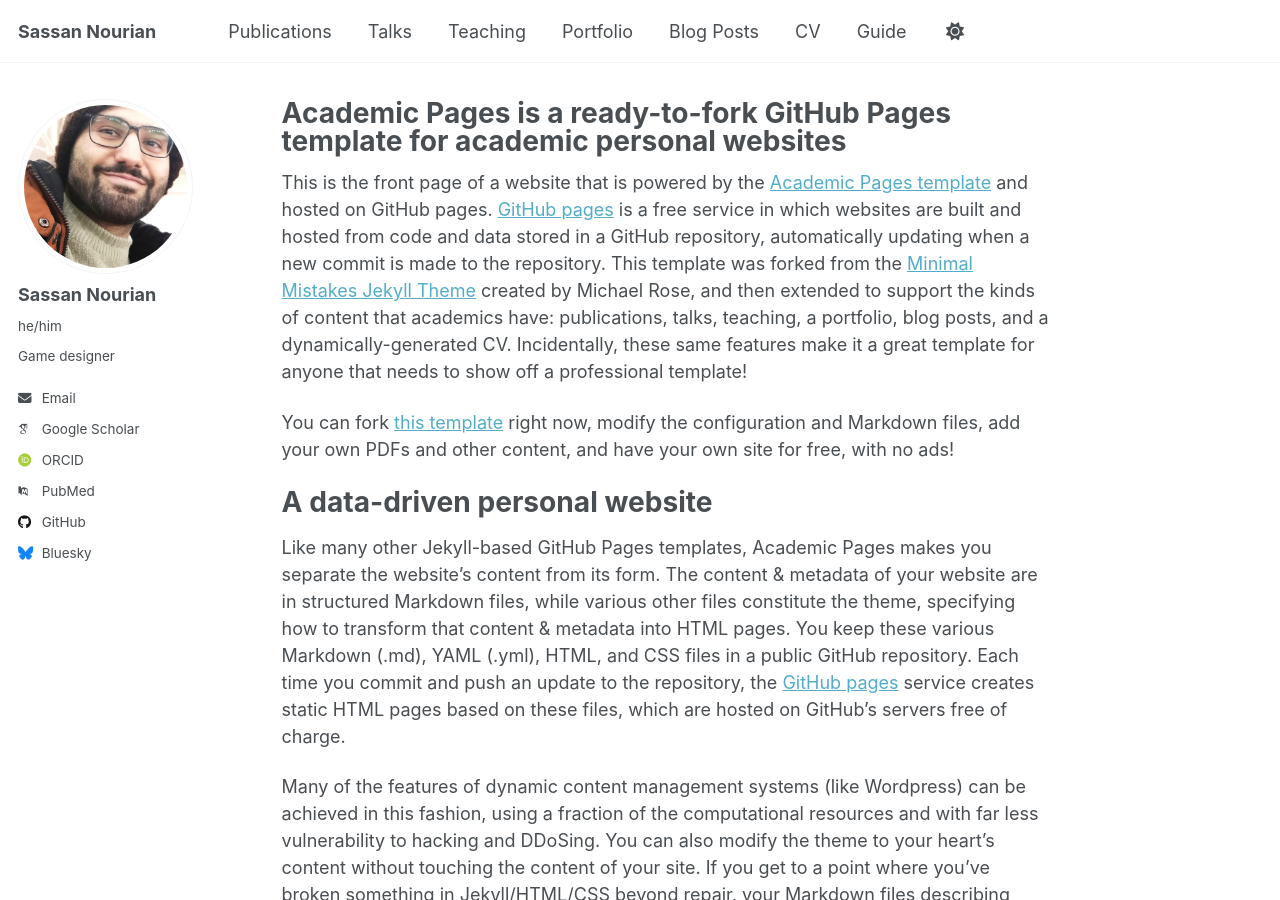
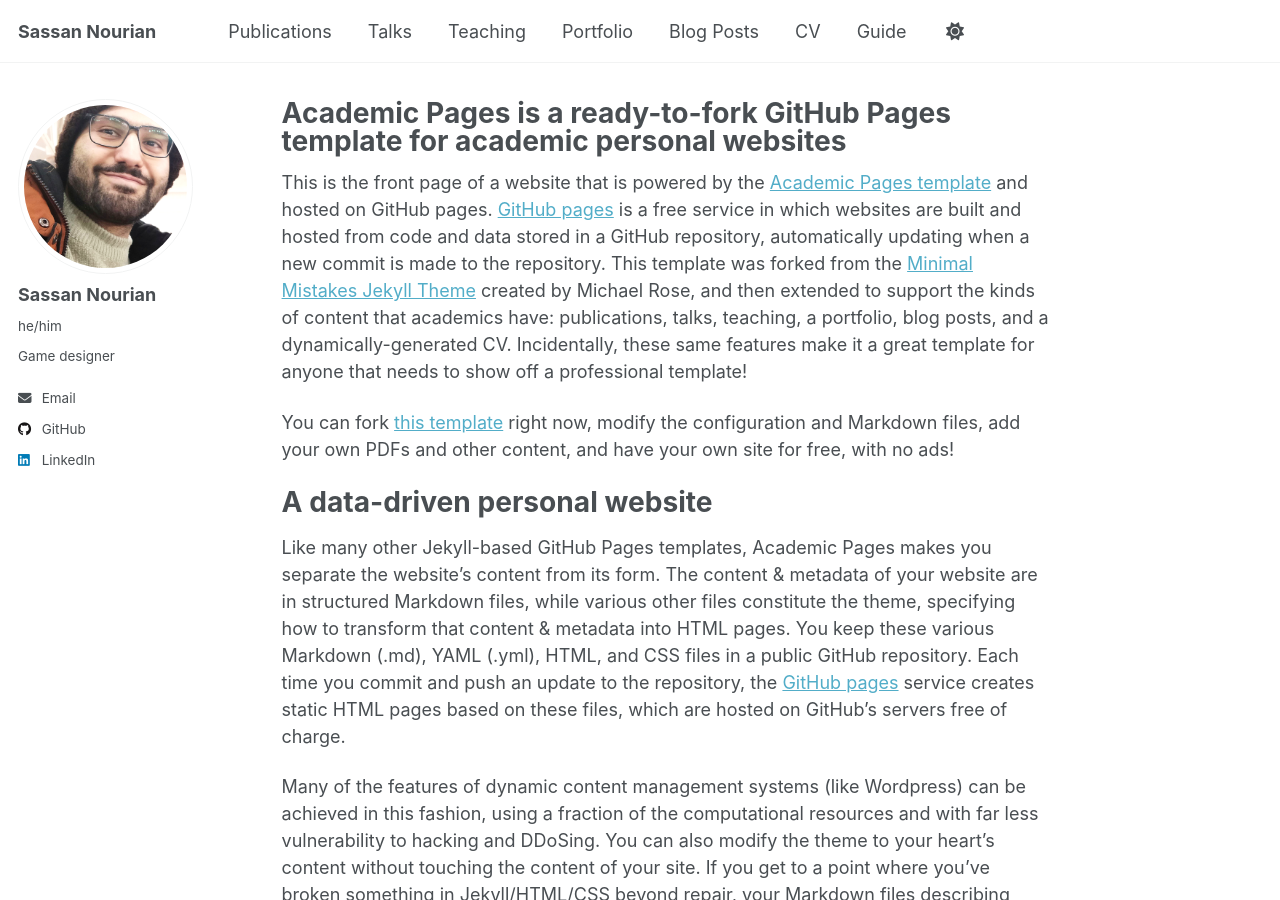
Before and after one commit to SassanTheDev/SassanTheDev.github.io, a Jekyll site: the page built from _pages/about.md, in a window 1280 px wide and 900 px high. Built offline with Jekyll 4.4.1, drawn with Linux system fonts in a browser that asks for light colours; some web fonts are replaced; a script that is not in the unit is left out.

Commit message:
Update _config.yml

```diff
--- a/_config.yml
+++ b/_config.yml
@@ -35,12 +35,12 @@
   # Academic websites
   academia         : # URL
   arxiv            : # URL - Update with the correct link to your profile
-  googlescholar    : "https://scholar.google.com/citations?user=PS_CX0AAAAAJ"
+  googlescholar    : # "https://scholar.google.com/citations?user=PS_CX0AAAAAJ"
   inspire-hep      : # URL
   impactstory      : # URL
-  orcid            : "https://orcid.org/yourorcidurl"
+  orcid            : # "https://orcid.org/yourorcidurl"
   semantic         : # URL
-  pubmed           : "https://www.ncbi.nlm.nih.gov/pubmed/?term=john+snow"
+  pubmed           : # "https://www.ncbi.nlm.nih.gov/pubmed/?term=john+snow"
   researchgate     : # URL
   scopus           : # URL
 
@@ -48,13 +48,13 @@
   bitbucket        : # Username - Update with your username on the site
   codepen          : # Username
   dribbble         : # Username
-  github           : "academicpages"
+  github           : "SassanTheDev"
   kaggle           : # Username
   stackoverflow    : # User number or user number and name (i.e., use "1" or "1/jeff-atwood")
 
   # Social media
   artstation       : # Username
-  bluesky          : "bsky.app" # Replace this with you Bluesky username
+  bluesky          : # "bsky.app" # Replace this with you Bluesky username
   facebook         : # Username
   flickr           : # Username
   foursquare       : # Username
@@ -63,7 +63,7 @@
   keybase          : # Username
   instagram        : # Username
   lastfm           : # Username
-  linkedin         : # Username
+  linkedin         : "sassan-nourian"
   mastodon         : # URL
   medium           : # URL
   pinterest        : # Username
```
